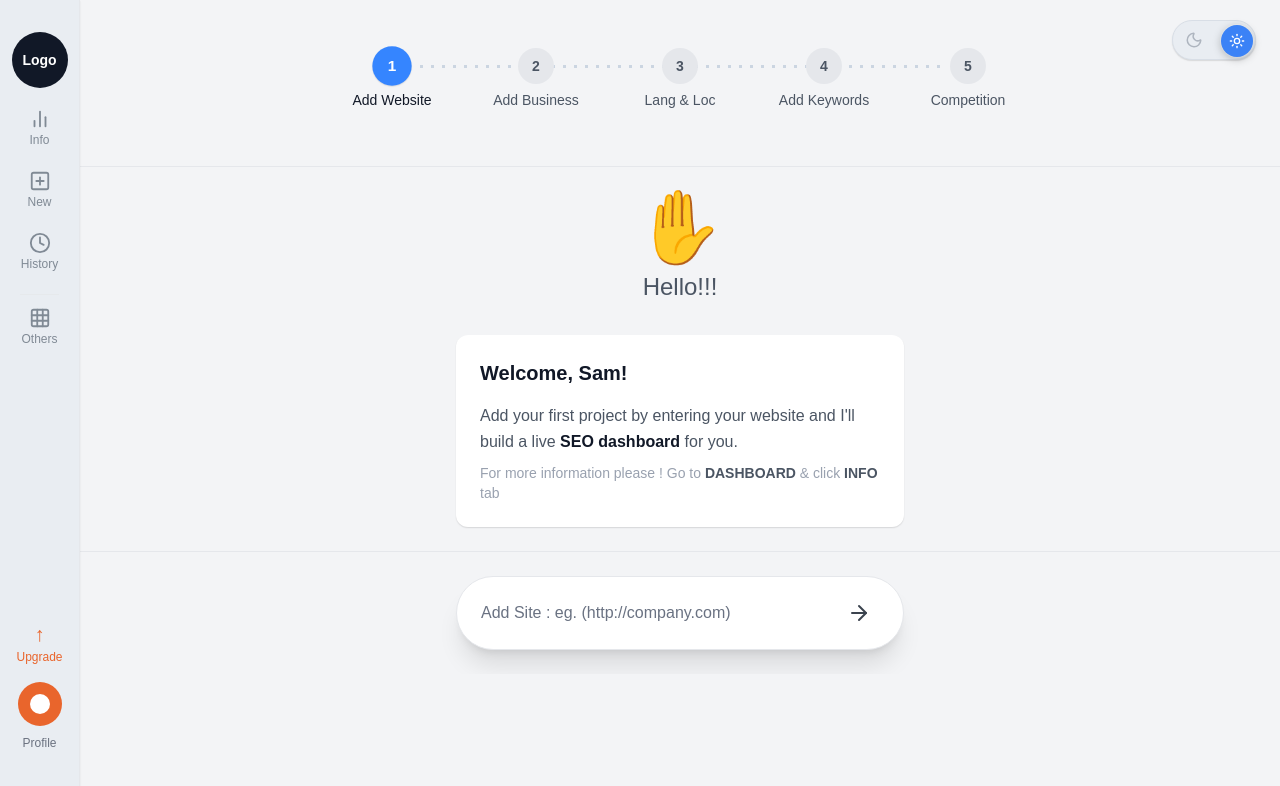
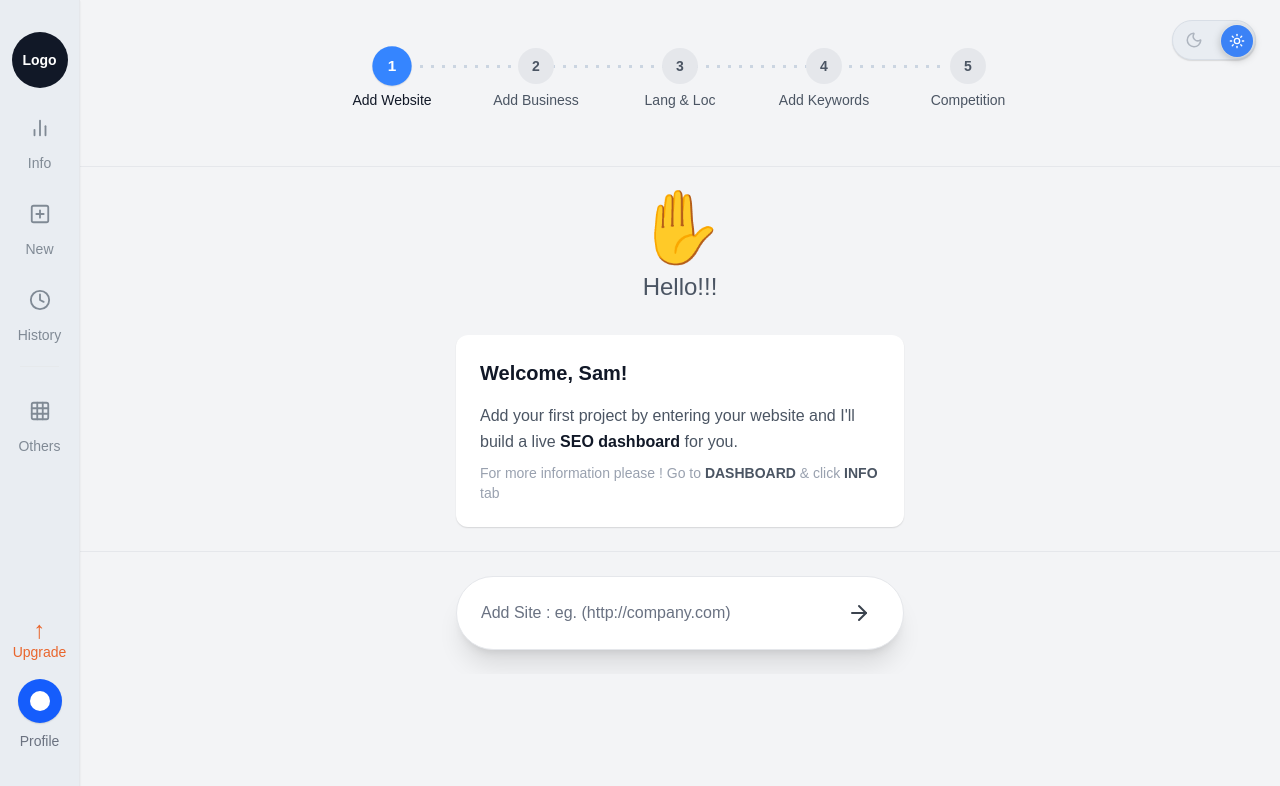
Before and after one commit to ParasChaturvedi/Dr.FIzzM, a Next.js app: page / in a window 1280 px wide. Shown: the top 786 px of the page. Built offline with nearby package versions, Linux system fonts and the light colour scheme.

Commit message:
Updated #03/09/2025

```diff
--- a/src/app/components/Sidebar.js
+++ b/src/app/components/Sidebar.js
@@ -2,9 +2,49 @@
 
 import { BarChart2, PlusSquare, Clock, Grid } from "lucide-react";
 
+function NavItem({ id, label, Icon, onClick }) {
+  return (
+    <button
+      id={id}
+      onClick={onClick}
+      type="button"
+      className="group relative w-full mb-6 flex flex-col items-center gap-1
+                 text-[#808A95] dark:text-[#A0A6AE] outline-none"
+    >
+      {/* Icon + hover circle */}
+      <span className="relative grid place-items-center h-10 w-10">
+        {/* Hover circle: white on light, #303030 on dark */}
+        <span
+          className="absolute inset-0 rounded-full scale-0 opacity-0
+                     transition-all duration-200
+                     group-hover:scale-100 group-hover:opacity-100
+                     bg-white dark:bg-[#303030] shadow-sm"
+        />
+        <Icon
+          size={22}
+          className="relative z-10 transition-colors duration-200
+                     group-hover:text-[#E9652C]"
+        />
+      </span>
+
+      <span
+        className="text-[14px] leading-none mt-1 transition-colors duration-200
+                   group-hover:text-[#E9652C]"
+      >
+        {label}
+      </span>
+    </button>
+  );
+}
+
 export default function Sidebar({ onInfoClick }) {
   return (
-    <aside className="fixed left-0 top-0 h-full w-[80px] bg-[#E9EDF2] border-r border-[#e6e9ec] flex flex-col items-center py-6 z-50">
+    <aside
+      className="fixed left-0 top-0 h-full w-[80px]
+                 bg-[#E9EDF2] dark:bg-[#1f2121]
+                 border-r border-[#e6e9ec] dark:border-[#374151]
+                 flex flex-col items-center py-6 z-50"
+    >
       {/* Logo */}
       <div className="pt-2 pb-5">
         <div className="h-14 w-14 rounded-full bg-[#111827] text-white grid place-items-center text-sm font-semibold">
@@ -14,50 +54,62 @@ export default function Sidebar({ onInfoClick }) {
 
       {/* Menu */}
       <nav className="w-full px-2">
-        <button
-          id="sidebar-info-btn"
-          onClick={onInfoClick}
-          className="w-full mb-6 flex flex-col items-center gap-1 text-[#808A95] hover:text-[#111827]"
-        >
-          <BarChart2 size={22} />
-          <span className="text-[12px] leading-none">Info</span>
-        </button>
-
-        <button className="w-full mb-6 flex flex-col items-center gap-1 text-[#808A95] hover:text-[#111827]">
-          <PlusSquare size={22} />
-          <span className="text-[12px] leading-none">New</span>
-        </button>
-
-        <button className="w-full mb-6 flex flex-col items-center gap-1 text-[#808A95] hover:text-[#111827]">
-          <Clock size={22} />
-          <span className="text-[12px] leading-none">History</span>
-        </button>
+        <NavItem id="sidebar-info-btn" onClick={onInfoClick} label="Info" Icon={BarChart2} />
+        <NavItem label="New" Icon={PlusSquare} />
+        <NavItem label="History" Icon={Clock} />
 
         {/* divider */}
-        <div className="mx-3 my-3 h-px bg-[#e6e9ec]" />
+        <div className="mx-3 my-6 h-px bg-[#e6e9ec] dark:bg-[#374151]" />
 
-        <button className="w-full mb-6 flex flex-col items-center gap-1 text-[#808A95] hover:text-[#111827]">
-          <Grid size={22} />
-          <span className="text-[12px] leading-none">Others</span>
-        </button>
+        <NavItem label="Others" Icon={Grid} />
       </nav>
 
       <div className="flex-1" />
 
       {/* Bottom actions */}
       <div className="w-full pb-6 flex flex-col items-center">
-        <div className="flex flex-col items-center mb-4 text-[#E9652C]">
-          <div className="text-xl">↑</div>
-          <div className="text-[12px] font-medium">Upgrade</div>
+        {/* Upgrade with hover animation */}
+        <div className="flex flex-col items-center mb-4 text-[#E9652C] cursor-pointer group select-none">
+          <div
+            className="text-2xl leading-none
+                       transform transition-transform duration-300
+                       group-hover:-translate-y-1 group-hover:scale-y-125 group-hover:scale-x-110"
+          >
+            ↑
+          </div>
+          <div className="text-[14px] font-medium">Upgrade</div>
         </div>
 
-        <div className="flex flex-col items-center">
-          <div className="h-11 w-11 rounded-full bg-[#E9652C] grid place-items-center">
-            {/* simple avatar icon */}
-            <div className="w-5 h-5 rounded-full bg-white" />
-          </div>
-          <div className="mt-2 text-[12px] text-[#6B7280]">Profile</div>
-        </div>
+        {/* Profile – theme aware + invert on hover */}
+        <button
+          type="button"
+          aria-label="Open profile"
+          className="group flex flex-col items-center cursor-pointer outline-none"
+        >
+          {/* Outer circle (light=blue, dark=orange) and invert on hover */}
+          <span
+            className={[
+              "h-11 w-11 rounded-full grid place-items-center shadow-md",
+              "transition-colors duration-300",
+              "bg-blue-600 dark:bg-[#E9652C]",
+              "group-hover:bg-[#E9652C] dark:group-hover:bg-blue-600",
+              "focus-visible:ring-2 focus-visible:ring-blue-500",
+              "focus-visible:ring-offset-2 focus-visible:ring-offset-white",
+              "dark:focus-visible:ring-offset-[#1f2121]",
+            ].join(" ")}
+          >
+            {/* Inner dot stays white */}
+            <span className="h-5 w-5 rounded-full bg-white" />
+          </span>
+
+          <span
+            className="mt-2 text-[14px] text-[#6B7280]
+                       transition-colors duration-200
+                       group-hover:text-[#E9652C] dark:group-hover:text-blue-600"
+          >
+            Profile
+          </span>
+        </button>
       </div>
     </aside>
   );
--- a/src/app/globals.css
+++ b/src/app/globals.css
@@ -1,25 +1,34 @@
 @import "tailwindcss";
 
 /* ---------- Design Tokens ---------- */
+
 :root {
   /* Light */
-  --app-bg: #f3f4f6;        /* gray-100 */
+  --app-bg: #f3f4f6;
   --panel: #ffffff;
-  --text: #111827;          /* gray-900 */
-  --muted: #4b5563;         /* gray-600 */
-  --border: #e5e7eb;        /* gray-200 */
+  --text: #111827;
+  --muted: #4b5563;
+  --border: #e5e7eb;
   --sidebar: #E9EDF2;
+
+  /* NEW: sidebar hover bubble color (light) */
+  --sb-hover: #ffffff;
+  --profile-hover:#E9652C;
 }
 
 html.dark {
-  /* Dark per design screenshot */
-  --app-bg: #1f2121;        /* deep slate (close to your UI) */
-  --panel: #1f2121;         /* card bg */
-  --text: #e5e7eb;          /* gray-200 */
-  --muted: #9ca3af;         /* gray-400 */
-  --border: #374151;        /* gray-700 */
-  --sidebar: #1f2121;       /* dark sidebar */
+  --app-bg: #1f2121;
+  --panel: #1f2121;
+  --text: #e5e7eb;
+  --muted: #9ca3af;
+  --border: #374151;
+  --sidebar: #1f2121;
+
+  /* NEW: sidebar hover bubble color (dark) */
+  --sb-hover: #303030;
+   --profile-hover:#3182ce;
 }
+
 
 /* Used by inline theme in app (optional) */
 @theme inline {
```
